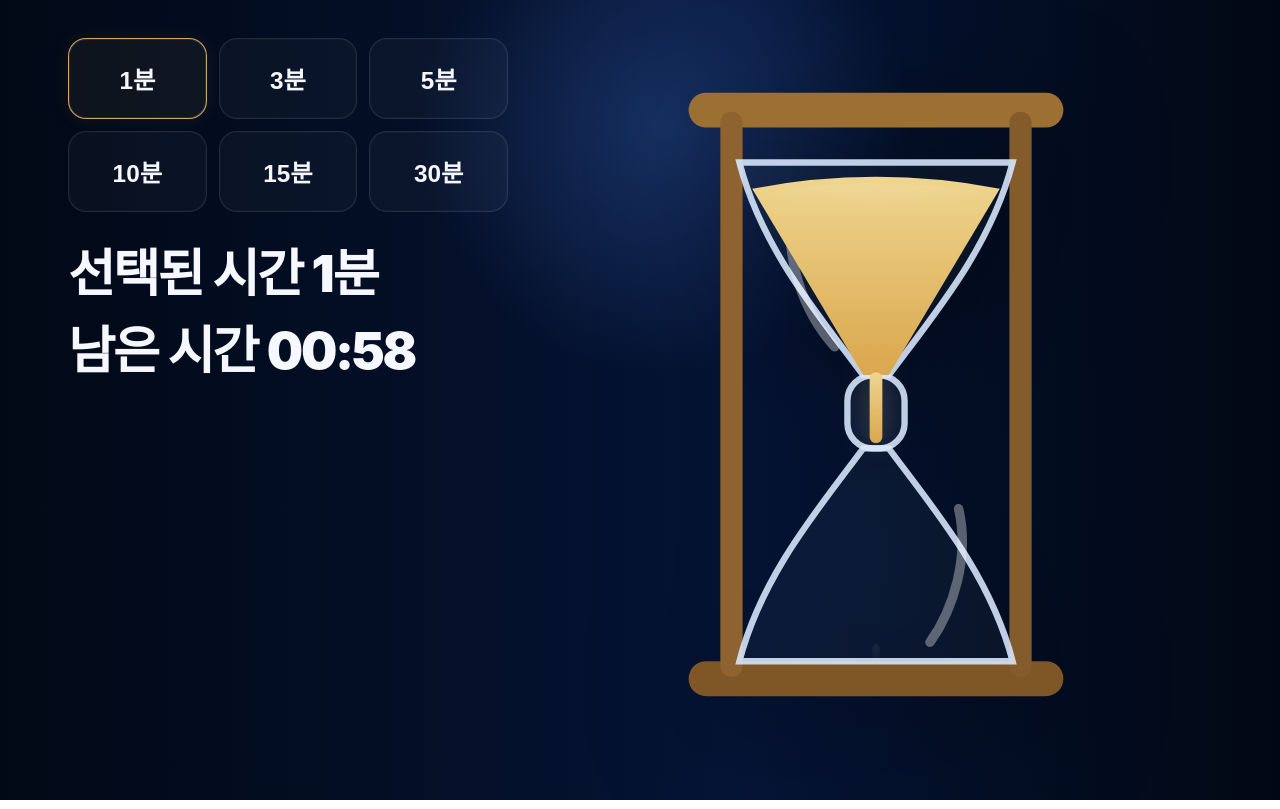
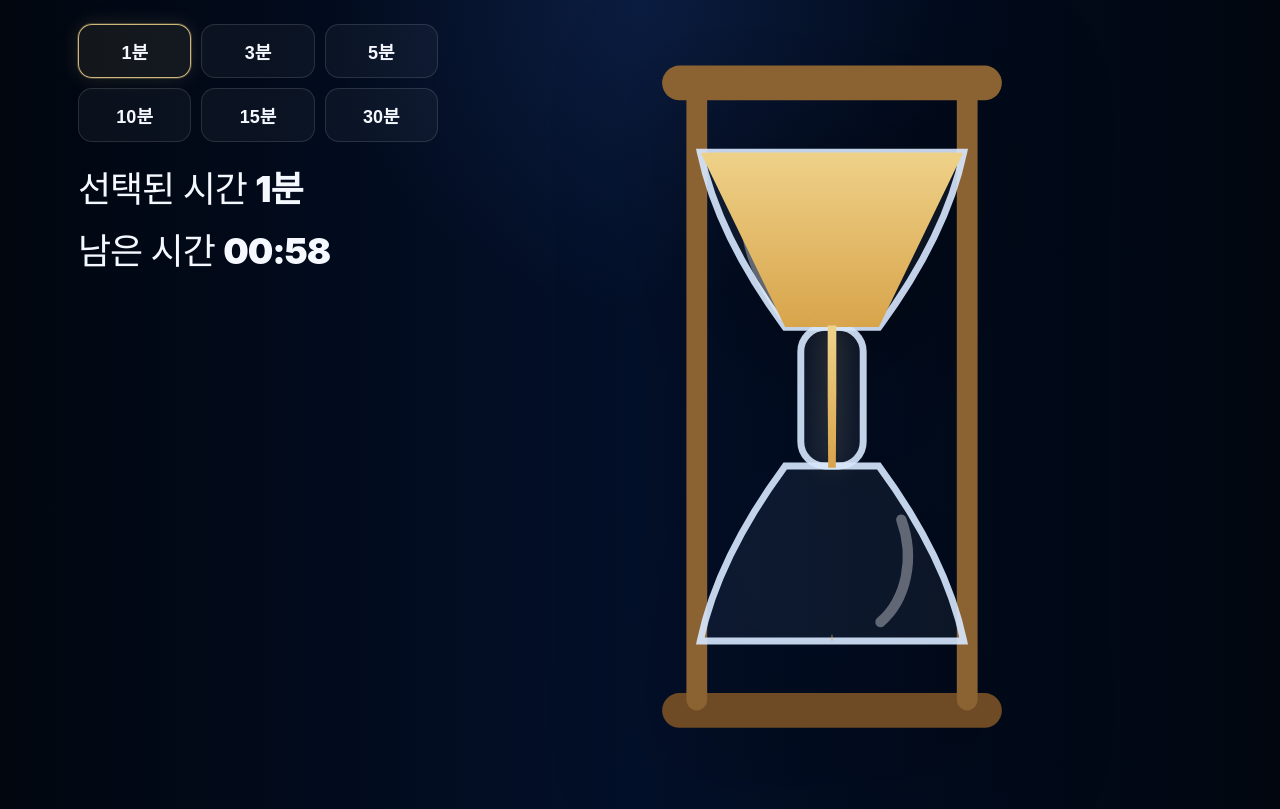
Before and after one commit to 4sighttt/hourglass, a plain HTML site: page index.html in a window 1280 px wide. Both pictures are taken after a click on the button "1분". Drawn offline with Linux system fonts and the light colour scheme.

Commit message:
Add files via upload

```diff
--- a/index.html
+++ b/index.html
@@ -8,9 +8,9 @@
 </head>
 <body>
   <main class="app">
-    <section class="controls" aria-label="타이머 선택">
+    <section class="hud" aria-label="타이머 상태">
       <div class="button-grid">
-        <button class="time-btn active" data-minutes="1">1분</button>
+        <button class="time-btn" data-minutes="1">1분</button>
         <button class="time-btn" data-minutes="3">3분</button>
         <button class="time-btn" data-minutes="5">5분</button>
         <button class="time-btn" data-minutes="10">10분</button>
@@ -19,65 +19,55 @@
       </div>
 
       <div class="status">
-        <div class="status-line">선택된 시간 <strong id="selectedLabel">1분</strong></div>
-        <div class="status-line">남은 시간 <strong id="countdown">01:00</strong></div>
+        <div class="status-line">선택된 시간 <strong id="selectedLabel">없음</strong></div>
+        <div class="status-line">남은 시간 <strong id="countdown">00:00</strong></div>
       </div>
     </section>
 
     <section class="viewer" aria-label="모래시계 영역">
       <div class="hourglass-wrap">
-        <svg class="hourglass-svg" viewBox="0 0 340 440" aria-hidden="true">
+        <svg class="hourglass-svg" viewBox="0 0 300 430" aria-hidden="true">
           <defs>
+            <linearGradient id="sandFill" x1="0" y1="0" x2="0" y2="1">
+              <stop offset="0%" stop-color="#efd38b"/>
+              <stop offset="100%" stop-color="#d8a44b"/>
+            </linearGradient>
             <linearGradient id="glassTint" x1="0" y1="0" x2="1" y2="1">
-              <stop offset="0%" stop-color="rgba(199,220,255,0.12)"/>
-              <stop offset="100%" stop-color="rgba(199,220,255,0.04)"/>
+              <stop offset="0%" stop-color="rgba(220,240,255,0.08)"/>
+              <stop offset="100%" stop-color="rgba(220,240,255,0.03)"/>
             </linearGradient>
-
-            <linearGradient id="sandFill" x1="0" y1="0" x2="0" y2="1">
-              <stop offset="0%" stop-color="#efd58f"/>
-              <stop offset="100%" stop-color="#d9a74d"/>
-            </linearGradient>
-
-            <radialGradient id="sandGlow" cx="50%" cy="20%" r="80%">
-              <stop offset="0%" stop-color="rgba(255,255,255,0.16)"/>
-              <stop offset="100%" stop-color="rgba(255,255,255,0)"/>
-            </radialGradient>
-
             <clipPath id="topClip">
-              <path d="M84 74 L256 74 C242 128 207 169 178 208 L162 208 C133 169 98 128 84 74 Z"></path>
+              <path d="M74 74 L226 74 Q216 122 177 175 L123 175 Q84 122 74 74 Z"></path>
             </clipPath>
-
             <clipPath id="bottomClip">
-              <path d="M162 254 L178 254 C207 293 242 334 256 388 L84 388 C98 334 133 293 162 254 Z"></path>
+              <path d="M123 255 L177 255 Q216 308 226 356 L74 356 Q84 308 123 255 Z"></path>
             </clipPath>
           </defs>
 
           <g class="frame">
-            <rect x="52" y="30" width="236" height="22" rx="11" fill="#9c6f33"></rect>
-            <rect x="52" y="388" width="236" height="22" rx="11" fill="#7f5726"></rect>
-            <rect x="72" y="42" width="14" height="356" rx="7" fill="#8e6330"></rect>
-            <rect x="254" y="42" width="14" height="356" rx="7" fill="#845c2b"></rect>
+            <rect x="52" y="24" width="196" height="20" rx="10"></rect>
+            <rect x="52" y="386" width="196" height="20" rx="10"></rect>
+            <rect x="66" y="34" width="12" height="362" rx="6"></rect>
+            <rect x="222" y="34" width="12" height="362" rx="6"></rect>
           </g>
 
-          <g class="glass">
-            <path class="glass-outline" d="M84 74 L256 74 C242 128 207 169 178 208 L162 208 C133 169 98 128 84 74 Z"></path>
-            <path class="glass-outline" d="M162 254 L178 254 C207 293 242 334 256 388 L84 388 C98 334 133 293 162 254 Z"></path>
-            <rect class="neck" x="152" y="208" width="36" height="46" rx="16"></rect>
-            <path class="glass-shine" d="M118 98 C111 132 124 168 144 190"></path>
-            <path class="glass-shine" d="M222 292 C229 322 219 355 204 376"></path>
+          <g class="glass-body">
+            <path class="glass-outline" d="M74 74 L226 74 Q216 122 177 175 L123 175 Q84 122 74 74 Z"></path>
+            <path class="glass-outline" d="M123 255 L177 255 Q216 308 226 356 L74 356 Q84 308 123 255 Z"></path>
+            <rect class="neck" x="132" y="175" width="36" height="80" rx="14"></rect>
+            <path class="glass-shine" d="M102 92 C96 118 104 143 122 168"></path>
+            <path class="glass-shine" d="M190 286 C198 308 193 332 178 345"></path>
           </g>
 
           <g clip-path="url(#topClip)">
             <path id="topSand" fill="url(#sandFill)"></path>
-            <path id="topSandHighlight" fill="url(#sandGlow)" opacity="0.55"></path>
           </g>
 
           <g clip-path="url(#bottomClip)">
             <path id="bottomSand" fill="url(#sandFill)"></path>
-            <path id="bottomSandHighlight" fill="url(#sandGlow)" opacity="0.38"></path>
           </g>
 
-          <rect id="sandStream" x="166" y="206" width="8" height="56" rx="4" fill="url(#sandFill)" opacity="1"></rect>
+          <path id="sandStream" fill="url(#sandFill)"></path>
         </svg>
       </div>
     </section>
--- a/script.js
+++ b/script.js
@@ -3,45 +3,36 @@
 const countdown = document.getElementById('countdown');
 const topSand = document.getElementById('topSand');
 const bottomSand = document.getElementById('bottomSand');
-const topSandHighlight = document.getElementById('topSandHighlight');
-const bottomSandHighlight = document.getElementById('bottomSandHighlight');
 const sandStream = document.getElementById('sandStream');
 
 let timerId = null;
 let endTime = 0;
-let totalMs = 60 * 1000;
-let currentMinutes = 1;
+let totalMs = 0;
 
 const TOP = {
-  left: 92,
-  right: 248,
-  topY: 86,
-  neckLeft: 162,
-  neckRight: 178,
-  neckY: 208,
-  maxDepth: 118,
-  centerX: 170
+  yTop: 74,
+  yNeck: 175,
+  leftTop: 74,
+  rightTop: 226,
+  neckLeft: 123,
+  neckRight: 177,
+  centerX: 150,
+  maxHalf: 76,
 };
 
 const BOTTOM = {
-  left: 92,
-  right: 248,
-  baseY: 388,
-  neckLeft: 162,
-  neckRight: 178,
-  neckY: 254,
-  centerX: 170,
-  maxHeight: 108,
-  maxHalfWidth: 78
+  yBase: 356,
+  yNeck: 255,
+  centerX: 150,
+  maxHalf: 76,
 };
 
 function clamp(v, min = 0, max = 1) {
   return Math.min(max, Math.max(min, v));
 }
 
-function easeInOut(v) {
-  const p = clamp(v);
-  return p < 0.5 ? 2 * p * p : 1 - Math.pow(-2 * p + 2, 2) / 2;
+function easeInOut(t) {
+  return t < 0.5 ? 2 * t * t : 1 - Math.pow(-2 * t + 2, 2) / 2;
 }
 
 function formatTime(ms) {
@@ -51,153 +42,121 @@
   return `${String(minutes).padStart(2, '0')}:${String(seconds).padStart(2, '0')}`;
 }
 
-function topSandPath(fill) {
-  const p = clamp(fill);
-  if (p <= 0.001) return '';
-
-  const y = TOP.neckY - TOP.maxDepth * p;
-  const inset = 10 * (1 - p);
-  const leftX = TOP.left + inset;
-  const rightX = TOP.right - inset;
-  const curve = 6 + 9 * p;
+function buildTopSandPath(progress) {
+  const p = clamp(progress);
+  const drained = easeInOut(p);
+  const y = TOP.yTop + (TOP.yNeck - TOP.yTop) * drained;
+  const half = TOP.maxHalf * (1 - drained);
+  const left = TOP.centerX - half;
+  const right = TOP.centerX + half;
+  const lip = 2 + 7 * (1 - drained);
 
   return [
-    `M ${leftX} ${y}`,
-    `Q ${TOP.centerX} ${y - curve} ${rightX} ${y}`,
-    `L ${TOP.neckRight} ${TOP.neckY}`,
-    `L ${TOP.neckLeft} ${TOP.neckY}`,
+    `M ${left} ${y}`,
+    `Q ${TOP.centerX} ${y - lip}, ${right} ${y}`,
+    `L ${TOP.neckRight} ${TOP.yNeck}`,
+    `L ${TOP.neckLeft} ${TOP.yNeck}`,
     'Z'
   ].join(' ');
 }
 
-function topHighlightPath(fill) {
-  const p = clamp(fill);
-  if (p <= 0.001) return '';
-
-  const y = TOP.neckY - TOP.maxDepth * p;
-  const inset = 18 * (1 - p) + 8;
-  const leftX = TOP.left + inset;
-  const rightX = TOP.right - inset;
-  const curve = 4 + 6 * p;
-  const depth = Math.min(24, 10 + 12 * p);
+function buildBottomSandPath(progress) {
+  const p = clamp(progress);
+  const filled = easeInOut(p);
+  const half = BOTTOM.maxHalf * filled;
+  const apexY = BOTTOM.yBase - (BOTTOM.yBase - BOTTOM.yNeck) * filled;
+  const left = BOTTOM.centerX - half;
+  const right = BOTTOM.centerX + half;
+  const baseBulge = 8 + 10 * filled;
 
   return [
-    `M ${leftX} ${y + 3}`,
-    `Q ${TOP.centerX} ${y - curve} ${rightX} ${y + 3}`,
-    `Q ${TOP.centerX} ${y + depth} ${leftX} ${y + 3}`,
+    `M ${left} ${BOTTOM.yBase}`,
+    `Q ${BOTTOM.centerX} ${BOTTOM.yBase - baseBulge}, ${right} ${BOTTOM.yBase}`,
+    `L ${BOTTOM.centerX} ${apexY}`,
     'Z'
   ].join(' ');
 }
 
-function bottomSandPath(fill) {
-  const p = clamp(fill);
-  if (p <= 0.001) return '';
+function buildStreamPath(progress) {
+  const p = clamp(progress);
+  if (p >= 1) return '';
 
-  const height = BOTTOM.maxHeight * Math.pow(p, 0.96);
-  const half = Math.max(4, BOTTOM.maxHalfWidth * Math.pow(p, 0.98));
-  const peakY = BOTTOM.baseY - height;
-  const leftX = BOTTOM.centerX - half;
-  const rightX = BOTTOM.centerX + half;
-  const baseLift = Math.min(12, 10 * p);
-  const shoulderY = peakY + 18 + (1 - p) * 4;
+  const active = p > 0.01;
+  const width = active ? 5 : 0;
+  const x = 150 - width / 2;
+  const top = 174;
+  const bottom = 256;
+  const waist = 2.6;
 
   return [
-    `M ${leftX} ${BOTTOM.baseY}`,
-    `Q ${BOTTOM.centerX} ${BOTTOM.baseY - baseLift} ${rightX} ${BOTTOM.baseY}`,
-    `Q ${BOTTOM.centerX + half * 0.72} ${shoulderY} ${BOTTOM.centerX} ${peakY}`,
-    `Q ${BOTTOM.centerX - half * 0.72} ${shoulderY} ${leftX} ${BOTTOM.baseY}`,
+    `M ${x} ${top}`,
+    `L ${x + width} ${top}`,
+    `Q ${150 + waist} ${(top + bottom) / 2}, ${150 + 2.2} ${bottom}`,
+    `L ${150 - 2.2} ${bottom}`,
+    `Q ${150 - waist} ${(top + bottom) / 2}, ${x} ${top}`,
     'Z'
   ].join(' ');
 }
 
-function bottomHighlightPath(fill) {
-  const p = clamp(fill);
-  if (p <= 0.001) return '';
-
-  const height = BOTTOM.maxHeight * Math.pow(p, 0.96);
-  const half = Math.max(4, BOTTOM.maxHalfWidth * Math.pow(p, 0.98)) * 0.68;
-  const peakY = BOTTOM.baseY - height * 0.76;
-  const leftX = BOTTOM.centerX - half;
-  const rightX = BOTTOM.centerX + half;
-  const depth = 12 + 8 * p;
-
-  return [
-    `M ${leftX} ${BOTTOM.baseY - 8}`,
-    `Q ${BOTTOM.centerX} ${BOTTOM.baseY - 14 - 8 * p} ${rightX} ${BOTTOM.baseY - 8}`,
-    `Q ${BOTTOM.centerX + half * 0.38} ${peakY + depth} ${BOTTOM.centerX} ${peakY}`,
-    `Q ${BOTTOM.centerX - half * 0.38} ${peakY + depth} ${leftX} ${BOTTOM.baseY - 8}`,
-    'Z'
-  ].join(' ');
-}
-
-function setProgress(progress) {
-  const raw = clamp(progress);
-  const p = easeInOut(raw);
-  const topFill = 1 - p;
-  const bottomFill = p;
-
-  topSand.setAttribute('d', topSandPath(topFill));
-  topSandHighlight.setAttribute('d', topHighlightPath(topFill));
-  bottomSand.setAttribute('d', bottomSandPath(bottomFill));
-  bottomSandHighlight.setAttribute('d', bottomHighlightPath(bottomFill));
-
-  sandStream.setAttribute('opacity', raw >= 1 ? '0' : '1');
-
-  const streamHeight = 42 + 18 * Math.sin(raw * Math.PI);
-  sandStream.setAttribute('y', '206');
-  sandStream.setAttribute('height', String(streamHeight));
+function render(progress) {
+  const p = clamp(progress);
+  topSand.setAttribute('d', buildTopSandPath(p));
+  bottomSand.setAttribute('d', buildBottomSandPath(p));
+  sandStream.setAttribute('d', buildStreamPath(p));
+  sandStream.setAttribute('opacity', p >= 1 ? '0' : '1');
 }
 
 function stopTimer(finished = false) {
   if (timerId) {
-    clearInterval(timerId);
+    cancelAnimationFrame(timerId);
     timerId = null;
   }
 
-  sandStream.setAttribute('opacity', '0');
-
   if (finished) {
-    setProgress(1);
     countdown.textContent = '00:00';
+    render(1);
+  } else {
+    sandStream.setAttribute('opacity', '0');
   }
 }
 
 function tick() {
-  const remaining = endTime - Date.now();
+  const remaining = endTime - performance.now();
   const progress = 1 - remaining / totalMs;
-  setProgress(progress);
+  render(progress);
   countdown.textContent = formatTime(remaining);
 
   if (remaining <= 0) {
     stopTimer(true);
+    return;
   }
+
+  timerId = requestAnimationFrame(tick);
 }
 
 function startTimer(minutes, button) {
   stopTimer(false);
 
-  currentMinutes = minutes;
   totalMs = minutes * 60 * 1000;
-  endTime = Date.now() + totalMs;
+  endTime = performance.now() + totalMs;
 
   buttons.forEach((btn) => btn.classList.remove('active'));
   button.classList.add('active');
 
   selectedLabel.textContent = `${minutes}분`;
   countdown.textContent = formatTime(totalMs);
-  setProgress(0);
-  sandStream.setAttribute('opacity', '1');
+  render(0);
 
-  timerId = setInterval(tick, 100);
+  timerId = requestAnimationFrame(tick);
 }
 
 buttons.forEach((button) => {
   button.addEventListener('click', () => {
     const minutes = Number(button.dataset.minutes);
+    if (!Number.isFinite(minutes) || minutes <= 0) return;
     startTimer(minutes, button);
   });
 });
 
-setProgress(0);
-selectedLabel.textContent = `${currentMinutes}분`;
-countdown.textContent = formatTime(totalMs);
+render(0);
+countdown.textContent = '00:00';
--- a/style.css
+++ b/style.css
@@ -1,13 +1,13 @@
-* {
-  box-sizing: border-box;
-}
+* { box-sizing: border-box; }
 
 :root {
-  --bg-1: #030914;
-  --bg-2: #081224;
-  --bg-3: #0d2d66;
-  --text: #f6f8ff;
-  --gold: #ddb66a;
+  --bg-1: #020814;
+  --bg-2: #04122a;
+  --text: #f5f8ff;
+  --wood-1: #8b6231;
+  --wood-2: #6e4b25;
+  --glass-line: rgba(215, 232, 255, 0.9);
+  --glass-fill: rgba(182, 220, 255, 0.06);
 }
 
 html, body {
@@ -19,154 +19,129 @@
   font-family: -apple-system, BlinkMacSystemFont, "Segoe UI", Roboto, "Noto Sans KR", sans-serif;
   color: var(--text);
   background:
-    radial-gradient(circle at 52% 16%, rgba(55, 98, 179, 0.38), transparent 26%),
-    linear-gradient(90deg, #020916 0%, #04102a 38%, #051538 58%, #020813 100%);
+    radial-gradient(circle at 50% 0%, rgba(50, 90, 170, 0.18), transparent 30%),
+    linear-gradient(90deg, #01060f 0%, #03102a 50%, #01060f 100%);
 }
 
 .app {
-  width: min(1200px, 100%);
   min-height: 100vh;
+  width: min(1180px, 100%);
   margin: 0 auto;
-  padding: 34px 28px 28px;
   display: grid;
-  grid-template-columns: minmax(300px, 440px) minmax(340px, 1fr);
-  gap: 32px;
+  grid-template-columns: minmax(280px, 360px) 1fr;
   align-items: start;
+  gap: 24px;
+  padding: 24px 28px 40px;
 }
 
-.controls {
-  display: grid;
-  gap: 24px;
-  align-content: start;
-  padding-top: 4px;
+.hud {
+  position: relative;
+  z-index: 2;
 }
 
 .button-grid {
   display: grid;
   grid-template-columns: repeat(3, minmax(0, 1fr));
-  gap: 12px;
+  gap: 10px;
+  margin-bottom: 18px;
 }
 
 .time-btn {
   appearance: none;
-  border: 1px solid rgba(255,255,255,0.10);
-  border-radius: 18px;
-  background: rgba(255,255,255,0.03);
-  box-shadow: inset 0 0 0 1px rgba(255,255,255,0.02);
+  border: 1px solid rgba(255,255,255,0.12);
+  background: rgba(255,255,255,0.04);
   color: var(--text);
-  font-size: clamp(1.1rem, 1.9vw, 1.55rem);
+  border-radius: 14px;
+  padding: 13px 8px;
+  font-size: 18px;
   font-weight: 800;
-  padding: 22px 12px;
   cursor: pointer;
-  transition: transform .18s ease, border-color .18s ease, box-shadow .18s ease, background .18s ease;
-}
-
-.time-btn:hover {
-  transform: translateY(-1px);
-  border-color: rgba(221,182,106,0.55);
 }
 
 .time-btn.active {
-  border-color: rgba(221,182,106,0.92);
-  background: rgba(221,182,106,0.06);
-  box-shadow: inset 0 0 0 1px rgba(221,182,106,0.14), 0 0 18px rgba(221,182,106,0.08);
+  border-color: rgba(239, 211, 139, 0.85);
+  box-shadow: 0 0 0 1px rgba(239, 211, 139, 0.22), 0 0 20px rgba(239, 211, 139, 0.14);
+  background: rgba(239, 211, 139, 0.08);
 }
 
 .status {
   display: grid;
-  gap: 18px;
-  padding-top: 8px;
+  gap: 10px;
 }
 
 .status-line {
-  font-size: clamp(2rem, 4vw, 3.5rem);
-  font-weight: 700;
-  letter-spacing: -0.045em;
-  line-height: 1.15;
+  font-size: clamp(28px, 3vw, 36px);
+  font-weight: 500;
+  letter-spacing: -0.03em;
 }
 
-.status-line strong {
-  font-weight: 900;
-}
+.status-line strong { font-weight: 900; }
 
 .viewer {
+  min-height: calc(100vh - 64px);
   display: grid;
   place-items: center;
-  min-height: calc(100vh - 80px);
 }
 
 .hourglass-wrap {
-  width: min(100%, 540px);
-  display: grid;
-  place-items: center;
+  width: min(100%, 520px);
 }
 
 .hourglass-svg {
   width: 100%;
   height: auto;
-  overflow: visible;
-  filter: drop-shadow(0 26px 58px rgba(0, 0, 0, 0.45));
+  display: block;
+  filter: drop-shadow(0 24px 60px rgba(0,0,0,0.44));
 }
 
-.glass-outline {
-  fill: rgba(180, 210, 255, 0.04);
-  stroke: rgba(218, 234, 255, 0.88);
-  stroke-width: 4;
+.frame rect:nth-child(1),
+.frame rect:nth-child(3),
+.frame rect:nth-child(4) {
+  fill: var(--wood-1);
 }
 
+.frame rect:nth-child(2) { fill: var(--wood-2); }
+
+.glass-outline,
 .neck {
-  fill: rgba(180, 210, 255, 0.05);
-  stroke: rgba(218, 234, 255, 0.88);
+  fill: var(--glass-fill);
+  stroke: var(--glass-line);
   stroke-width: 4;
 }
 
 .glass-shine {
   fill: none;
-  stroke: rgba(255,255,255,0.34);
+  stroke: rgba(255,255,255,0.35);
   stroke-width: 6;
   stroke-linecap: round;
 }
 
 #sandStream {
-  filter: drop-shadow(0 0 8px rgba(241,214,154,0.28));
+  filter: drop-shadow(0 0 8px rgba(239, 211, 139, 0.35));
 }
 
 @media (max-width: 900px) {
   .app {
     grid-template-columns: 1fr;
-    gap: 10px;
-    padding-top: 28px;
+    padding: 20px 20px 28px;
   }
 
   .viewer {
-    min-height: auto;
-    padding-bottom: 24px;
-  }
-
-  .hourglass-wrap {
-    width: min(100%, 420px);
+    min-height: 0;
+    margin-top: 8px;
   }
 }
 
 @media (max-width: 640px) {
-  .app {
-    padding-inline: 18px;
-  }
-
   .button-grid {
-    gap: 10px;
-  }
-
-  .time-btn {
-    padding: 18px 10px;
-    border-radius: 16px;
-  }
-
-  .status {
-    gap: 14px;
+    grid-template-columns: repeat(2, minmax(0, 1fr));
   }
 
   .status-line {
-    font-size: clamp(1.7rem, 8vw, 2.5rem);
+    font-size: clamp(20px, 7vw, 28px);
+  }
+
+  .hourglass-wrap {
+    width: min(100%, 360px);
   }
 }
```
